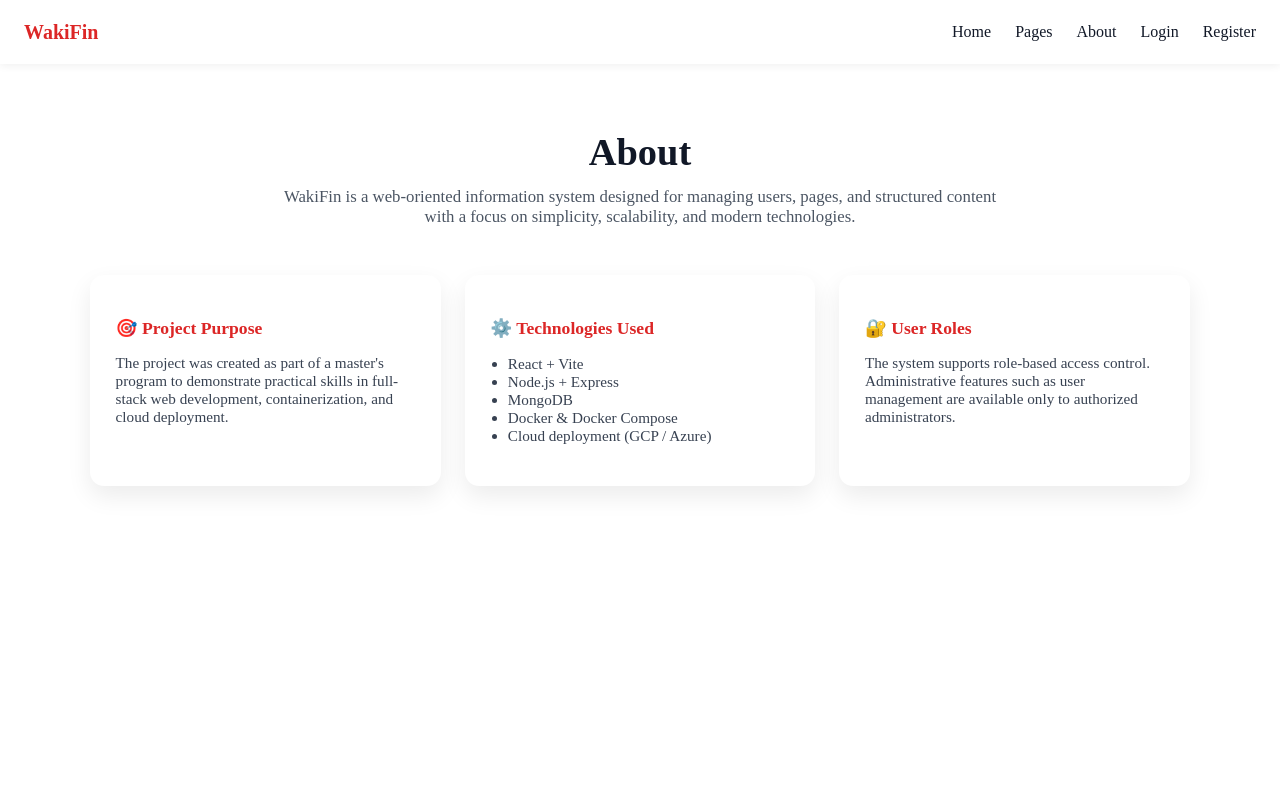
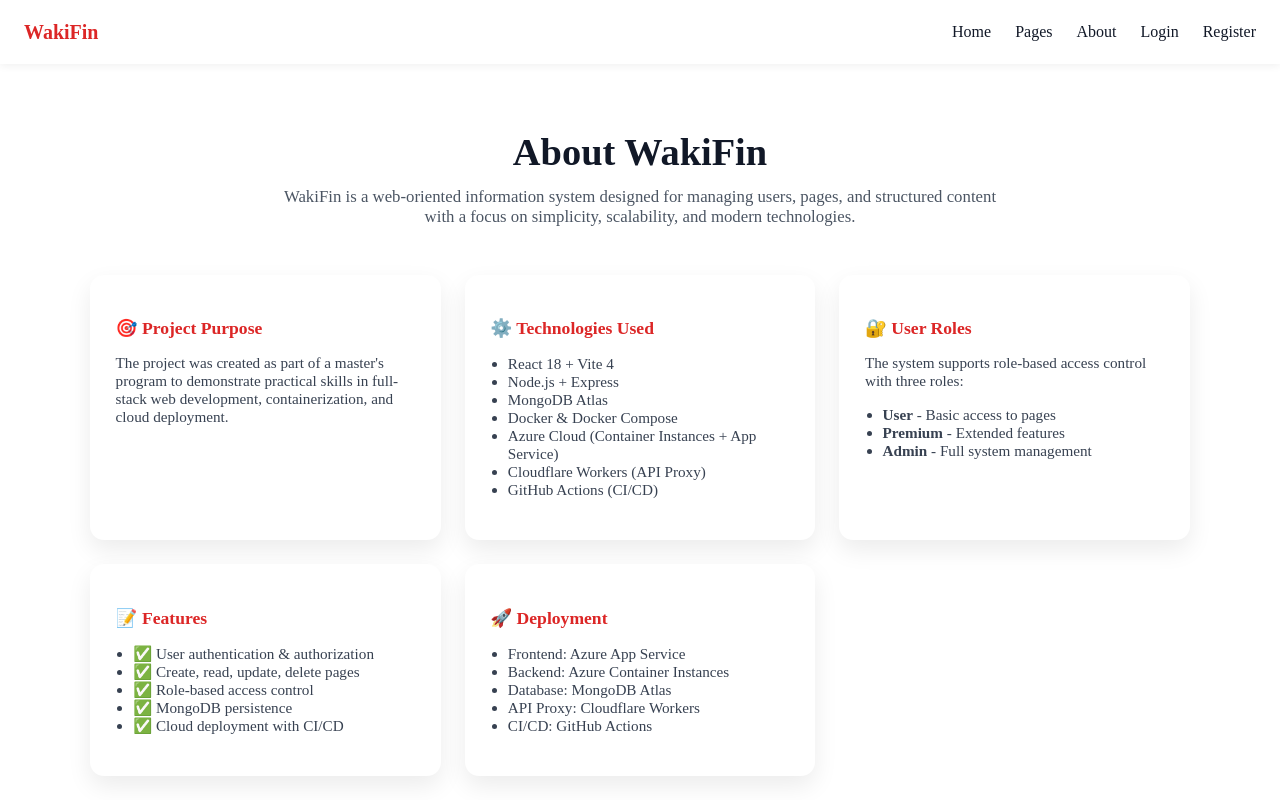
Before and after one commit to knm251mov-rgb/WakiFin, a React (Vite) app in the folder frontend/: page /about in a window 1280 px wide. Built offline with nearby package versions, Linux system fonts and the light colour scheme; no server answers; the HTML template or start-up script is replaced by a standard one.

Commit message:
Add logging to page operations and ensure Cloudflare Worker usage

```diff
--- a/frontend/src/pages/About.jsx
+++ b/frontend/src/pages/About.jsx
@@ -4,7 +4,7 @@ export default function About() {
   return (
     <div className="about-page">
       <section className="about-hero">
-        <h1>About</h1>
+        <h1>About WakiFin</h1>
         <p>
           WakiFin is a web-oriented information system designed for managing
           users, pages, and structured content with a focus on simplicity,
@@ -25,21 +25,54 @@ export default function About() {
         <div className="about-card">
           <h3>⚙️ Technologies Used</h3>
           <ul>
-            <li>React + Vite</li>
+            <li>React 18 + Vite 4</li>
             <li>Node.js + Express</li>
-            <li>MongoDB</li>
+            <li>MongoDB Atlas</li>
             <li>Docker & Docker Compose</li>
-            <li>Cloud deployment (GCP / Azure)</li>
+            <li>Azure Cloud (Container Instances + App Service)</li>
+            <li>Cloudflare Workers (API Proxy)</li>
+            <li>GitHub Actions (CI/CD)</li>
           </ul>
         </div>
 
         <div className="about-card">
           <h3>🔐 User Roles</h3>
           <p>
-            The system supports role-based access control. Administrative
-            features such as user management are available only to authorized
-            administrators.
+            The system supports role-based access control with three roles:
           </p>
+          <ul>
+            <li>
+              <strong>User</strong> - Basic access to pages
+            </li>
+            <li>
+              <strong>Premium</strong> - Extended features
+            </li>
+            <li>
+              <strong>Admin</strong> - Full system management
+            </li>
+          </ul>
+        </div>
+
+        <div className="about-card">
+          <h3>📝 Features</h3>
+          <ul>
+            <li>✅ User authentication & authorization</li>
+            <li>✅ Create, read, update, delete pages</li>
+            <li>✅ Role-based access control</li>
+            <li>✅ MongoDB persistence</li>
+            <li>✅ Cloud deployment with CI/CD</li>
+          </ul>
+        </div>
+
+        <div className="about-card">
+          <h3>🚀 Deployment</h3>
+          <ul>
+            <li>Frontend: Azure App Service</li>
+            <li>Backend: Azure Container Instances</li>
+            <li>Database: MongoDB Atlas</li>
+            <li>API Proxy: Cloudflare Workers</li>
+            <li>CI/CD: GitHub Actions</li>
+          </ul>
         </div>
       </section>
     </div>
--- a/frontend/src/pages/PageCreate.jsx
+++ b/frontend/src/pages/PageCreate.jsx
@@ -1,5 +1,6 @@
 import { useState, useRef } from "react";
-const API = import.meta.env.VITE_API_BASE || "http://localhost:3001";
+
+const API = import.meta.env.VITE_API_BASE || "https://wakifin-api.knm251-mov.workers.dev";
 
 export default function PageCreate() {
   const [title, setTitle] = useState("");
@@ -14,7 +15,8 @@ export default function PageCreate() {
   };
 
   const createPage = async () => {
-    await fetch(`${API}/pages`, {
+    try {
+      const response = await fetch(`${API}/pages`, {
         method: "POST",
         headers: {
           "Content-Type": "application/json",
@@ -23,7 +25,17 @@ export default function PageCreate() {
         body: JSON.stringify({ title, summary, content }),
       });
 
+      const data = await response.json();
+
+      if (response.ok) {
+        console.log("✅ Page saved:", data);
         window.location.href = "/pages";
+      } else {
+        console.error("❌ Error:", data.message);
+      }
+    } catch (error) {
+      console.error("❌ Fetch error:", error);
+    }
   };
 
   return (
--- a/frontend/src/pages/PageEdit.jsx
+++ b/frontend/src/pages/PageEdit.jsx
@@ -1,7 +1,7 @@
 import { useState, useEffect, useRef } from "react";
 import { useParams } from "react-router-dom";
 
-const API = import.meta.env.VITE_API_BASE || "http://localhost:3001";
+const API = import.meta.env.VITE_API_BASE || "https://wakifin-api.knm251-mov.workers.dev";
 
 export default function PageEdit() {
   const { id } = useParams();
@@ -38,7 +38,8 @@ export default function PageEdit() {
   };
 
   const updatePage = async () => {
-    await fetch(`${API}/pages/${id}`, {
+    try {
+      const response = await fetch(`${API}/pages/${id}`, {
         method: "PUT",
         headers: {
           "Content-Type": "application/json",
@@ -47,7 +48,15 @@ export default function PageEdit() {
         body: JSON.stringify({ title, summary, content }),
       });
 
+      if (response.ok) {
+        console.log("✅ Page updated");
         window.location.href = `/pages/${id}`;
+      } else {
+        console.error("❌ Update failed");
+      }
+    } catch (error) {
+      console.error("❌ Error:", error);
+    }
   };
 
   return (
--- a/frontend/src/pages/PagesList.jsx
+++ b/frontend/src/pages/PagesList.jsx
@@ -1,7 +1,7 @@
 import { useEffect, useState } from "react";
 import { Link } from "react-router-dom";
 
-const API = import.meta.env.VITE_API_BASE || "http://localhost:3001";
+const API = import.meta.env.VITE_API_BASE || "https://wakifin-api.knm251-mov.workers.dev";
 
 export default function PagesList() {
   const [pages, setPages] = useState([]);
@@ -24,11 +24,13 @@ export default function PagesList() {
   const loadPages = async () => {
     try {
       setLoading(true);
+      console.log("Loading pages from:", API);
       const res = await fetch(`${API}/pages`);
       const data = await res.json();
+      console.log("✅ Pages loaded:", data);
       setPages(data);
     } catch (err) {
-      console.error("Error loading pages:", err);
+      console.error("❌ Error loading pages:", err);
     } finally {
       setLoading(false);
     }
```
Lines whose indentation alone changed are shown as unchanged.
